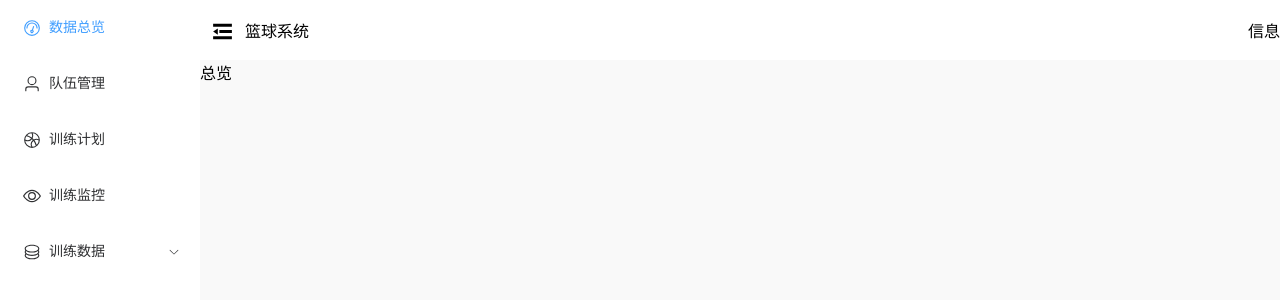
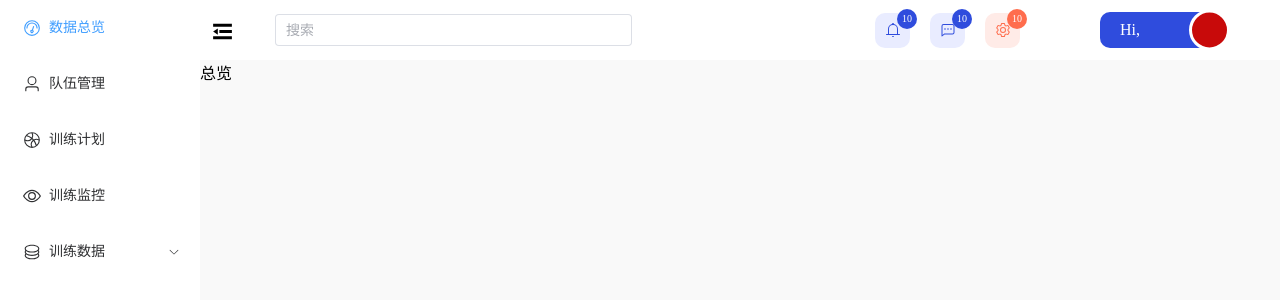
Before and after one commit to sakura1227/basketball-team-manager, a Vue app: page /#/dashboard/DataOverview in a window 1280 px wide. Shown: the top 300 px of the page. Built offline with nearby package versions, Linux system fonts and the light colour scheme.

Commit message:
feat: 完成top bar ui

```diff
--- a/src/views/DashboardPage/index.vue
+++ b/src/views/DashboardPage/index.vue
@@ -46,12 +46,43 @@
               <Expand v-if="isExpandMenu" />
             </el-icon>
           </div>
-          <div class="size-title">
-            篮球系统
+          <div class="seach-input-box">
+            <el-input placeholder="搜索" />
           </div>
         </div>
         <div class="right-info-box">
-          信息
+          <div class="info-icon-box">
+            <div class="info-item">
+              <div class="info-message">
+                10
+              </div>
+              <el-icon>
+                <Bell />
+              </el-icon>
+            </div>
+            <div class="info-item">
+              <div class="info-message">
+                10
+              </div>
+              <el-icon>
+                <ChatDotSquare />
+              </el-icon>
+            </div>
+            <div class="info-item">
+              <div class="info-message is-3">
+                10
+              </div>
+              <el-icon>
+                <Setting />
+              </el-icon>
+            </div>
+          </div>
+          <div class="info-user-box">
+            Hi,{{ store.username }}
+            <div class="user-img">
+
+            </div>
+          </div>
         </div>
       </section>
       <!-- 右侧 -->
@@ -71,7 +102,9 @@ import {
   Location,
   Setting,
   Expand,
-  Fold
+  Fold,
+  ChatDotSquare,
+  Bell
 } from '@element-plus/icons-vue'
 const store = useStore()
 const menuList = store.getMenuList
@@ -120,6 +153,7 @@ const isExpandMenu = ref<boolean>(false)
       align-items: center;
 
       .left-title-box {
+        min-width: 40%;
         display: flex;
         justify-content: flex-start;
         align-items: center;
@@ -139,11 +173,106 @@ const isExpandMenu = ref<boolean>(false)
           }
         }
 
-        .size-title {}
+        .seach-input-box {
+          width: 100px;
+          flex: 1;
+          margin-left: 30px;
+        }
+      }
+
+      .right-info-box {
+        height: 100%;
+        min-width: 50%;
+        display: flex;
+        justify-content: space-around;
+        align-items: center;
+
+        .info-icon-box {
+          height: 100%;
+          width: 50%;
+          display: flex;
+          justify-content: flex-end;
+          align-items: center;
+
+          .info-item {
+            position: relative;
+            cursor: pointer;
+            width: 35px;
+            height: 35px;
+            border-radius: 10px;
+            background-color: #E9ECFF;
+            margin-right: 20px;
+            display: flex;
+            justify-content: center;
+            align-items: center;
+            color: #2F4CDD;
+
+            &:nth-child(3) {
+              color: #FF6D4D;
+              background-color: #FFEBE7;
+            }
+
+            &:hover {
+              background-color: #2F4CDD;
+              color: #E9ECFF;
+
+              &:nth-child(3) {
+                color: #FFEBE7;
+                background-color: #FF6D4D;
+              }
+            }
+
+            //消息通知
+            .info-message {
+              position: absolute;
+              right: -7px;
+              top: -4px;
+              background: #2F4CDD;
+              color: #fff;
+              font-size: 10px;
+              width: 20px;
+              height: 20px;
+              border-radius: 50%;
+              text-align: center;
+              line-height: 20px;
+            }
+
+            .is-3 {
+              background: #FF6D4D;
+            }
+          }
+        }
+
+        .info-user-box {
+          display: flex;
+          align-items: center;
+          position: relative;
+          margin-right: 30px;
+          padding-left: 20px;
+          width: 100px;
+          height: 60%;
+          color: #fff;
+          background-color: #2F4CDD;
+          border-radius: 10px;
+
+          .user-img {
+            background: rgb(200, 10, 10);
+            top: 50%;
+            transform: translateY(-50%);
+            right: -10px;
+            position: absolute;
+            height: 35px;
+            width: 35px;
+            border-radius: 50%;
+            border: 3px solid #fff;
+          }
+        }
       }
     }
 
     .right-box {
+      height: calc(100% - 60px);
+      overflow: auto;
       flex: 1;
       box-sizing: border-box;
       height: calc(100% - 60px);
```
